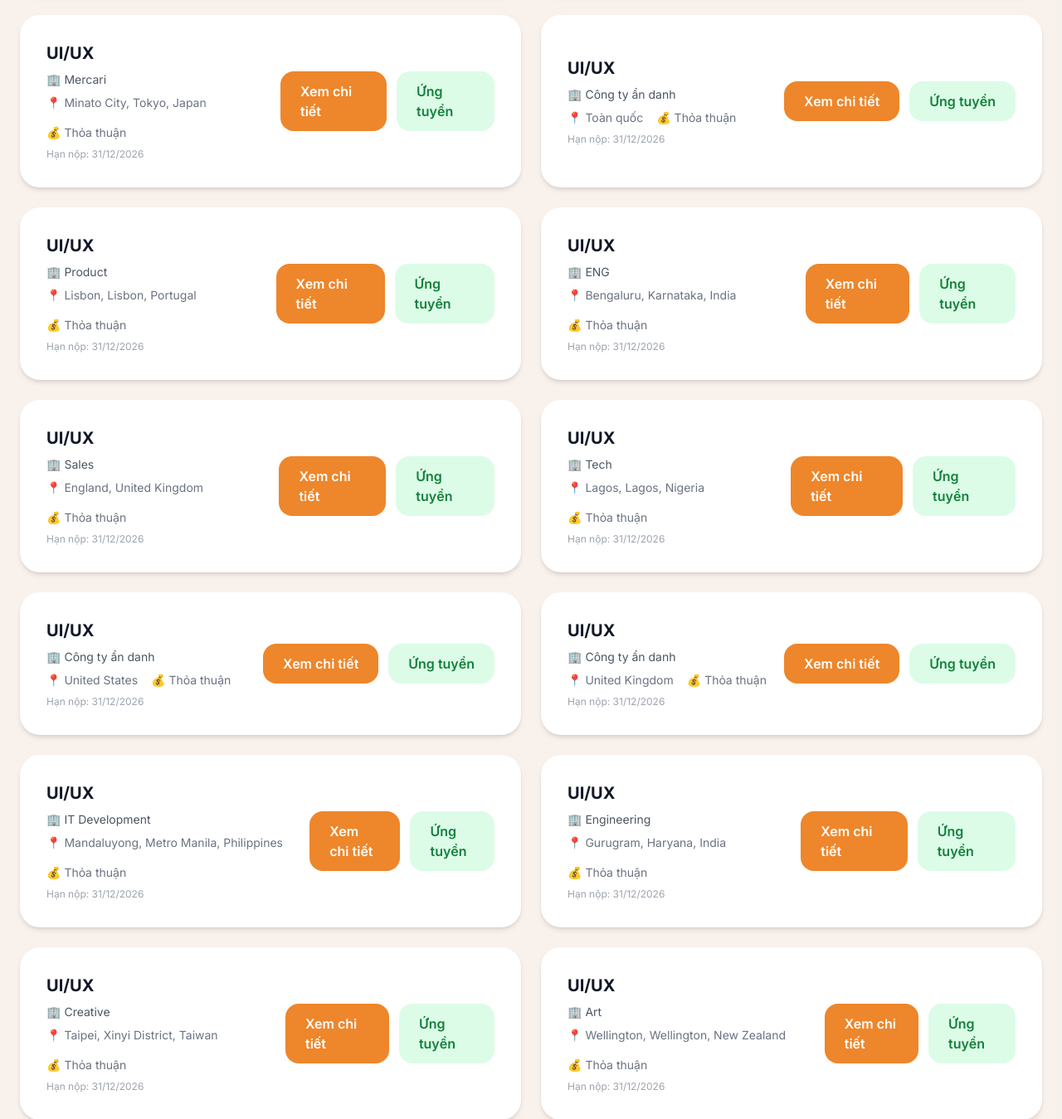
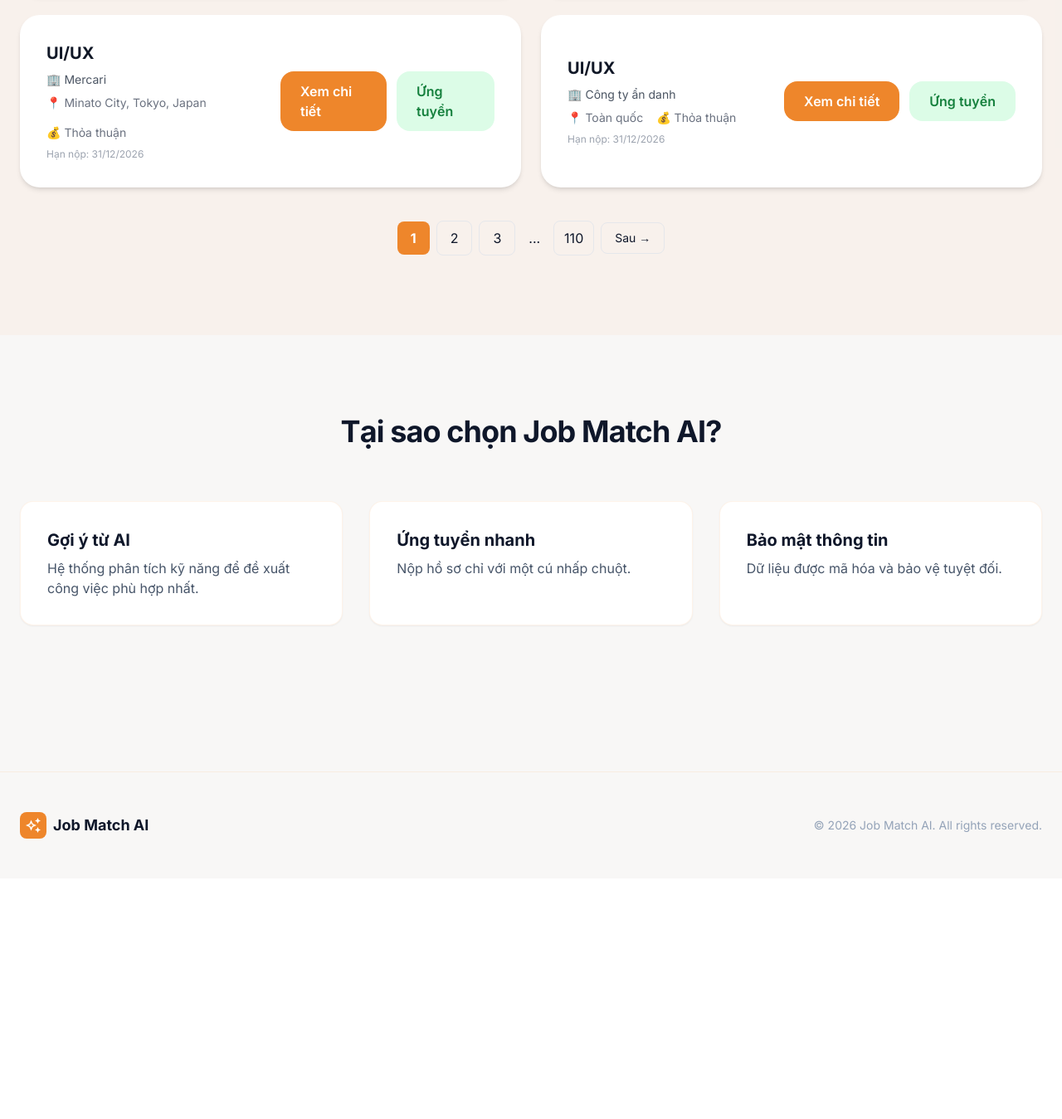
Before and after one commit to Kieuly1719/JobMatch_AI, a Django app: page / in a window 1280 px wide. Shown: the part 1854-3203 px from the top of the page at 83% size. After the commit the page ends 2865 px from the top, so only its background shows below. Run offline with Django 5.2, Linux system fonts and the light colour scheme; data comes from the database, SQL or seed files in the repository; both versions use the stored data as it was after the commit; some libraries are stand-ins or nearby versions.

Commit message:
update UI

```diff
--- a/base/templates/home.html
+++ b/base/templates/home.html
@@ -80,6 +80,39 @@
           <p class="text-center text-slate-400 mt-8">Hiện chưa có việc làm nào.</p>
         {% endif %}
       </div>
+      {% if jobs.paginator.num_pages > 1 %}
+            <div class="flex justify-center items-center gap-2 flex-wrap mt-10">
+              {% if jobs.has_previous %}
+                <a href="?page={{ jobs.previous_page_number }}&q={{ query }}" class="px-4 py-2 border rounded-lg hover:bg-slate-100 text-sm">← Trước</a>
+              {% endif %}
+
+              {% if jobs.number > 3 %}
+                <a href="?page=1&q={{ query }}" class="px-3 py-2 border rounded-lg hover:bg-slate-100">1</a>
+
+                <span class="px-2">...</span>
+              {% endif %}
+
+              {% for num in jobs.paginator.page_range %}
+                {% if num >= jobs.number|add:'-2' and num <= jobs.number|add:'2' %}
+                  {% if jobs.number == num %}
+                    <span class="px-4 py-2 bg-primary text-white rounded-lg font-bold">{{ num }}</span>
+                  {% else %}
+                    <a href="?page={{ num }}&q={{ query }}" class="px-4 py-2 border rounded-lg hover:bg-slate-100">{{ num }}</a>
+                  {% endif %}
+                {% endif %}
+              {% endfor %}
+
+              {% if jobs.number < jobs.paginator.num_pages|add:'-2' %}
+                <span class="px-2">...</span>
+
+                <a href="?page={{ jobs.paginator.num_pages }}&q={{ query }}" class="px-3 py-2 border rounded-lg hover:bg-slate-100">{{ jobs.paginator.num_pages }}</a>
+              {% endif %}
+
+              {% if jobs.has_next %}
+                <a href="?page={{ jobs.next_page_number }}&q={{ query }}" class="px-4 py-2 border rounded-lg hover:bg-slate-100 text-sm">Sau →</a>
+              {% endif %}
+            </div>
+          {% endif %}
     </section>
 
     <!-- FEATURES SECTION -->
--- a/base/views/auth_view.py
+++ b/base/views/auth_view.py
@@ -4,9 +4,13 @@ from django.contrib.auth import login, authenticate, logout
 from django.contrib.auth.forms import AuthenticationForm
 from base.forms import UserRegisterForm
 from base.models import JobPost
+from django.core.paginator import Paginator
 
 def home(request):
     jobs = JobPost.objects.all().order_by('-created_at')
+    paginator = Paginator(jobs, 10)
+    page_number = request.GET.get("page")
+    page_obj = paginator.get_page(page_number)
     if request.user.is_authenticated:
 
         if request.user.role == "recruiter":
@@ -16,7 +20,7 @@ def home(request):
             return redirect("candidate_dashboard")
 
     return render(request, 'home.html', {
-        'jobs': jobs
+        'jobs': page_obj
     })
 
 def register(request):
```
Also changed, not shown: db.sqlite3.
